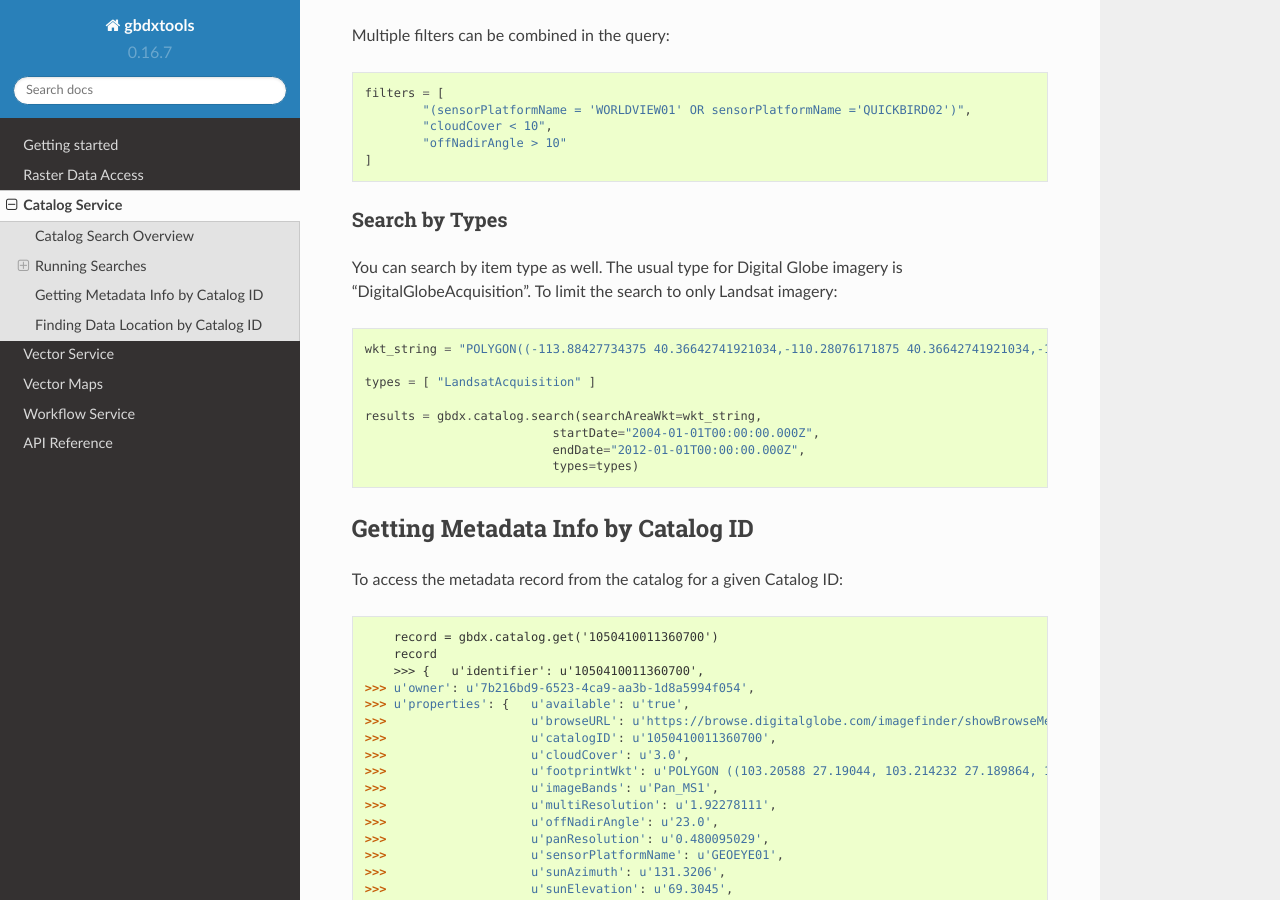
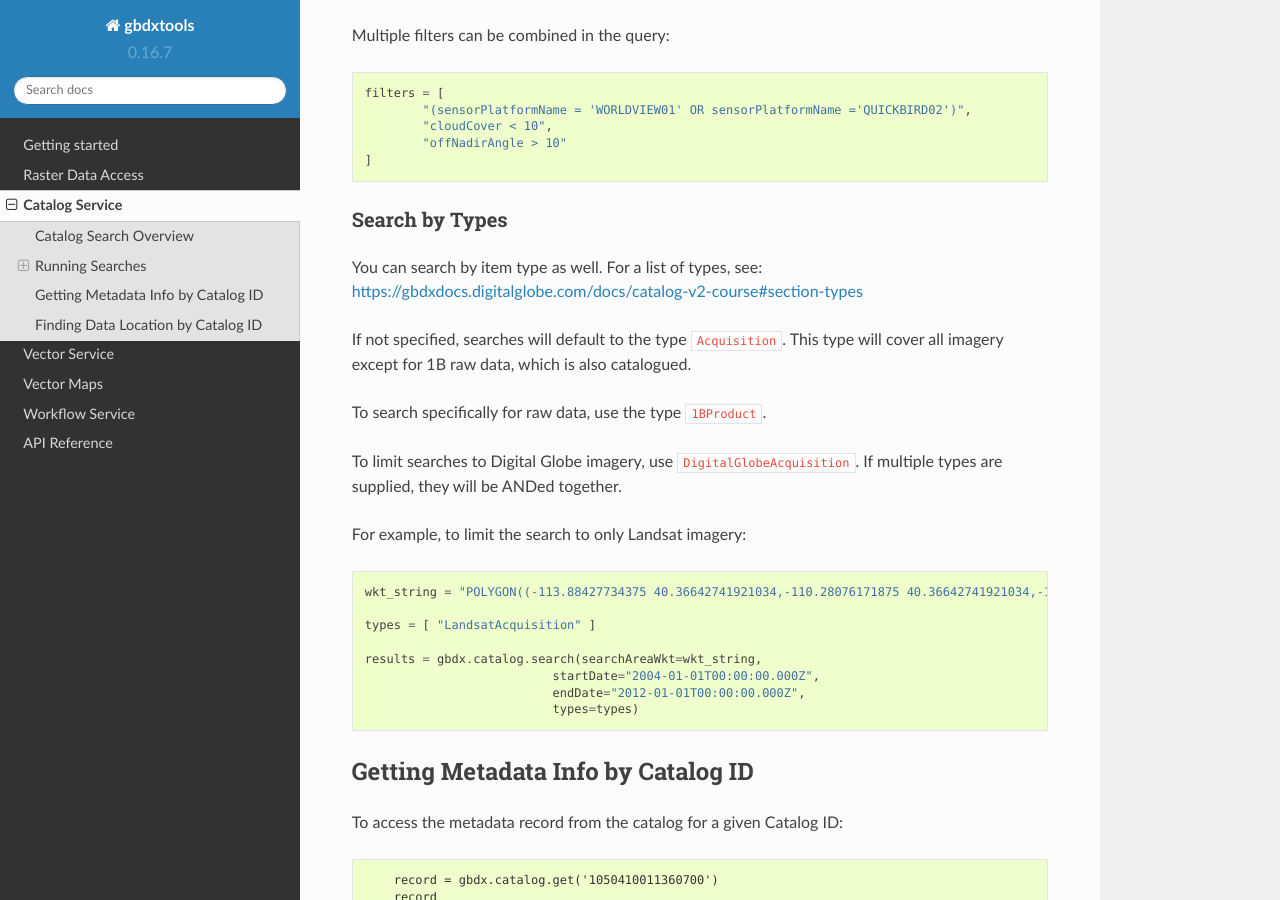
Before and after one commit to DigitalGlobe/gbdxtools, a Sphinx documentation site: the page built from docs/catalog_search.rst, in a window 1280 px wide and 900 px high, scrolled down 1730 px. Built offline with Sphinx 7.4.7 and the Read the Docs theme 2.0.0, drawn with Linux system fonts in a browser that asks for light colours.

Commit message:
DOCS ONLY: clarify type search behavior

```diff
--- a/docs/catalog_search.rst
+++ b/docs/catalog_search.rst
@@ -99,8 +99,15 @@ Multiple filters can be combined in the query:
 
 Search by Types
 ^^^^^^^^^^^^^^^^^^
-You can search by item type as well.  The usual type for Digital Globe imagery is "DigitalGlobeAcquisition".
-To limit the search to only Landsat imagery:
+You can search by item type as well. For a list of types, see: https://gbdxdocs.digitalglobe.com/docs/catalog-v2-course#section-types
+
+If not specified, searches will default to the type ``Acquisition``. This type will cover all imagery except for 1B raw data, which is also catalogued.
+
+To search specifically for raw data, use the type ``1BProduct``.
+
+To limit searches to Digital Globe imagery, use ``DigitalGlobeAcquisition``. If multiple types are supplied, they will be ANDed together.
+
+For example, to limit the search to only Landsat imagery:
 
 .. code-block:: python
 
@@ -112,6 +119,7 @@ To limit the search to only Landsat imagery:
                                   startDate="2004-01-01T00:00:00.000Z",
                                   endDate="2012-01-01T00:00:00.000Z",
                                   types=types)
+
 
 Getting Metadata Info by Catalog ID
 ---------------------------------------------
```
Also changed, not shown: 1 other file.
